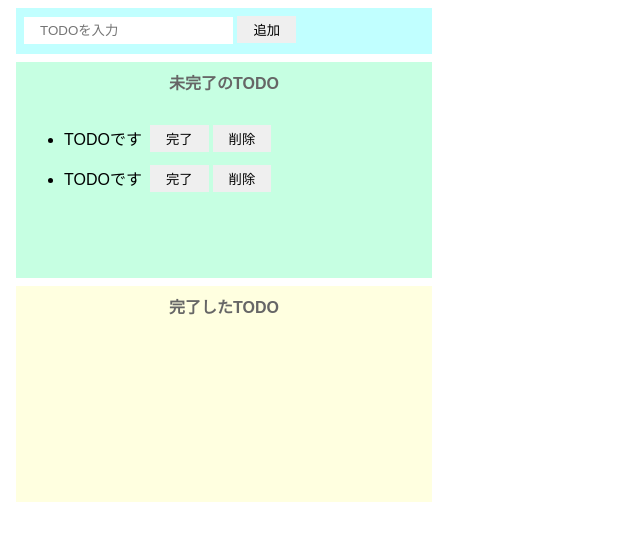
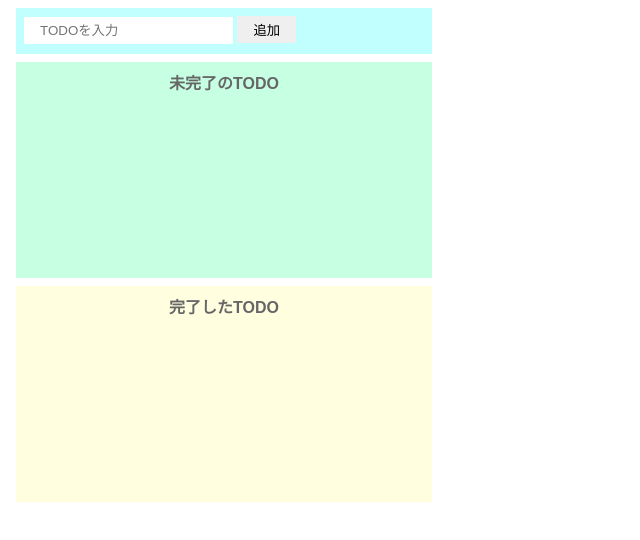
Before and after one commit to shitosatakuka/practiceReact-todoApp, a website built with Parcel: page src/index.html in a window 1280 px wide. Shown: the whole page, without its empty margins (0-640 px from the left). Built offline with nearby package versions, Linux system fonts and the light colour scheme.

Commit message:
Update index.html 不要なHTML削除

```diff
--- a/src/index.html
+++ b/src/index.html
@@ -13,7 +13,7 @@
     <div class="incomplete-area">
       <p class="title">未完了のTODO</p>
       <ul id="incomplete-list">
-        <li class="incomplete-item">
+        <!-- <li class="incomplete-item">
           <div class="list-row">
             <p>TODOです</p>
               <button>完了</button>
@@ -26,7 +26,7 @@
               <button>完了</button>
               <button>削除</button>
           </div>
-        </li>
+        </li> -->
       </ul>
     </div>
     <div class="complete-area">
```
